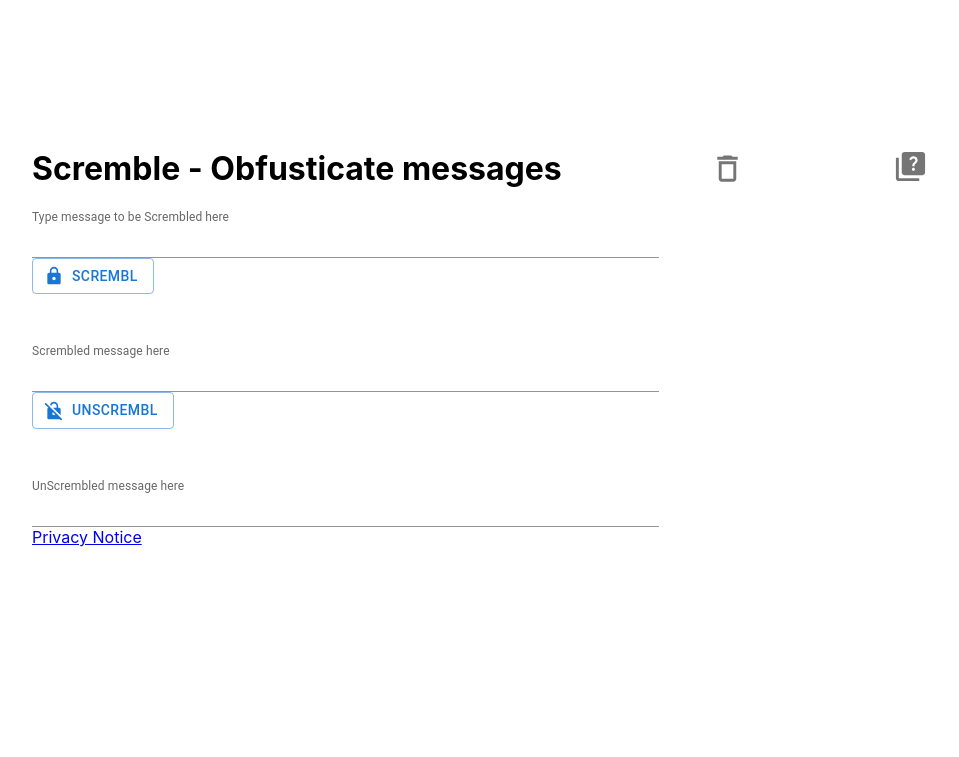
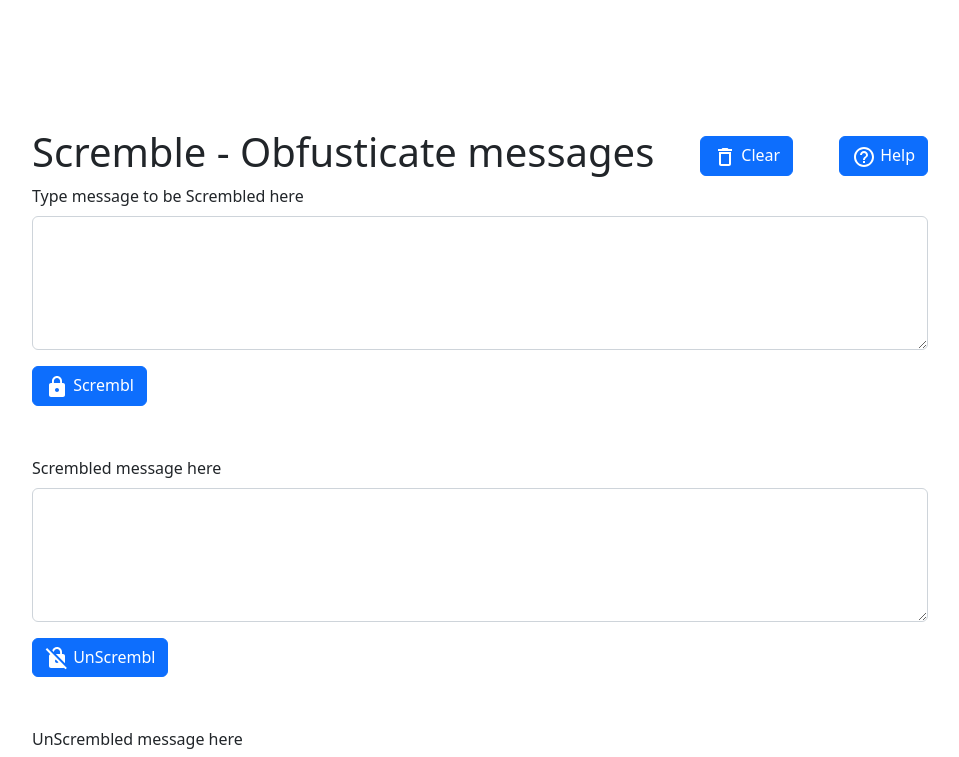
Before and after one commit to CaesuraMediaNet/scrembl-react, a React (Create React App) app: page / in a window 1280 px wide. Shown: the top 757 px of the page, without its empty margins (96-1055 px from the left). Built offline with nearby package versions, Linux system fonts and the light colour scheme.

Commit message:
Using Bootstrap now.

```diff
--- a/package.json
+++ b/package.json
@@ -11,7 +11,9 @@
     "@testing-library/jest-dom": "^5.16.5",
     "@testing-library/react": "^13.4.0",
     "@testing-library/user-event": "^13.5.0",
+    "bootstrap": "^5.2.3",
     "react": "^18.2.0",
+    "react-bootstrap": "^2.7.0",
     "react-copy-to-clipboard": "^5.1.0",
     "react-dom": "^18.2.0",
     "react-scripts": "5.0.1",
--- a/src/App.js
+++ b/src/App.js
@@ -1,3 +1,4 @@
+import 'bootstrap/dist/css/bootstrap.min.css';
 import {
 	useRef,
 	useState
@@ -7,6 +8,8 @@ import Message             from './components/Message.js';
 import Scrembled           from './components/Scrembled.js';
 import UnScrembled         from './components/UnScrembled.js';
 import DeleteOutlineIcon   from '@mui/icons-material/DeleteOutline';
+import Button              from 'react-bootstrap/Button';
+
 import './App.css';
 
 function App() {
@@ -48,7 +51,10 @@ function App() {
     <div style={{width : "70%", margin : "10%"}} >
 			<div style={{display: "flex", alignItems: "center", justifyContent: "space-between"}}>
 				<h1>Scremble - Obfusticate messages</h1>
-				<DeleteOutlineIcon color="action" fontSize="large" onClick={() => clearText()}></DeleteOutlineIcon>
+				<Button onClick={() => clearText()} variant="primary">
+					<DeleteOutlineIcon /> Clear
+				</Button>
+
 				<HelpModal />
 			</div>
 
--- a/src/components/HelpModal.js
+++ b/src/components/HelpModal.js
@@ -1,96 +1,47 @@
-/* https://mui.com/material-ui/react-dialog/ */
-import * as React from 'react';
-import PropTypes from 'prop-types';
-import Button from '@mui/material/Button';
-import { styled } from '@mui/material/styles';
-import Dialog from '@mui/material/Dialog';
-import DialogTitle from '@mui/material/DialogTitle';
-import DialogContent from '@mui/material/DialogContent';
-import DialogActions from '@mui/material/DialogActions';
-import IconButton from '@mui/material/IconButton';
-import CloseIcon from '@mui/icons-material/Close';
-import Typography from '@mui/material/Typography';
-import QuizIcon            from '@mui/icons-material/Quiz';
+import React, { useState } from 'react';
+import Button from 'react-bootstrap/Button';
+import HelpOutlineIcon from '@mui/icons-material/HelpOutline';
+import Modal from 'react-bootstrap/Modal';
 
-const BootstrapDialog = styled(Dialog)(({ theme }) => ({
-  '& .MuiDialogContent-root': {
-    padding: theme.spacing(2),
-  },
-  '& .MuiDialogActions-root': {
-    padding: theme.spacing(1),
-  },
-}));
+export default function HelpModal() {
 
-function BootstrapDialogTitle(props) {
-  const { children, onClose, ...other } = props;
+  const [show, setShow] = useState(false);
 
-  return (
-    <DialogTitle sx={{ m: 0, p: 2 }} {...other}>
-      {children}
-      {onClose ? (
-        <IconButton
-          aria-label="close"
-          onClick={onClose}
-          sx={{
-            position: 'absolute',
-            right: 8,
-            top: 8,
-            color: (theme) => theme.palette.grey[500],
-          }}
-        >
-          <CloseIcon />
-        </IconButton>
-      ) : null}
-    </DialogTitle>
+  const handleClose = () => setShow(false);
+  const handleShow = () => setShow(true);
+	return (
+    <>
+      <Button variant="primary" onClick={handleShow}>
+        <HelpOutlineIcon /> Help
+      </Button>
+
+      <Modal show={show} onHide={handleClose}>
+        <Modal.Header closeButton>
+          <Modal.Title>Scrembl HowTo</Modal.Title>
+        </Modal.Header>
+        <Modal.Body>
+					<div className="mb-3">
+						Suppose you have a secret message to send to your Social Media group that you think the Social Media platfom
+						might not like. Or it had hidden or deleted or blocked it.
+					</div>
+					<div className="mb-3">
+						Type your message into the top box, press Scremble, copy to clipboard then paste the
+						message into the Social Media as a post.
+					</div>
+					<div className="mb-3">
+						All members of your group can then copy it from the Social Media platfom into the middle box, and press
+						UnScrembl - they will see your original message.
+					</div>
+					<div className="mb-3">
+						<b>Note that no messages are sent to any server, or saved in any database!</b>
+					</div>
+				</Modal.Body>
+        <Modal.Footer>
+          <Button variant="primary" onClick={handleClose}>
+            Got It!
+          </Button>
+        </Modal.Footer>
+      </Modal>
+    </>
   );
 }
-
-BootstrapDialogTitle.propTypes = {
-  children: PropTypes.node,
-  onClose: PropTypes.func.isRequired,
-};
-
-export default function HelpModal() {
-  const [open, setOpen] = React.useState(false);
-
-  const handleClickOpen = () => {
-    setOpen(true);
-  };
-  const handleClose = () => {
-    setOpen(false);
-  };
-
-  return (
-    <div>
-      <QuizIcon color="action" fontSize="large" onClick={handleClickOpen}>
-      </QuizIcon>
-      <BootstrapDialog
-        onClose={handleClose}
-        aria-labelledby="customized-dialog-title"
-        open={open}
-      >
-        <BootstrapDialogTitle id="customized-dialog-title" onClose={handleClose}>
-          Scrembl : Obfusticate messages to send as weird text to be unScrembld by your friend.
-        </BootstrapDialogTitle>
-        <DialogContent dividers>
-          <Typography gutterBottom>
-						Suppose you have a secret message to send to your Social Media group that you think the Social Media platfom
-						might not like. Or it had hidden or deleted or blocked it.
-          </Typography>
-          <Typography gutterBottom>
-						Type your message into the top box, press Scremble, copy to clipboard then paste the message into the Social Media as a post.
-          </Typography>
-          <Typography gutterBottom>
-						All members of your group can then copy it from the Social Media platfom into the middle box, and press
-						UnScrembl - they will see your original message.
-          </Typography>
-        </DialogContent>
-        <DialogActions>
-          <Button autoFocus onClick={handleClose}>
-            Got It!
-          </Button>
-        </DialogActions>
-      </BootstrapDialog>
-    </div>
-  );
-}
--- a/src/components/Message.js
+++ b/src/components/Message.js
@@ -1,29 +1,22 @@
-import TextField           from '@mui/material/TextField';
-import Button              from '@mui/material/Button';
+import Form from 'react-bootstrap/Form';
+import Button from 'react-bootstrap/Button';
 import HttpsIcon from '@mui/icons-material/Https';
 
 export default function Message ({messageInputRef, scremble}) {
 	return (
 			<div style={{ marginBottom : "50px"}}>
-        <div>
-          <TextField
-              InputLabelProps={{ shrink: true }}
-              inputRef={messageInputRef}
-              id="standard-textarea"
-              label="Type message to be Scrembled here"
-              multiline
-              variant="standard"
-              color="success"
-              style={{width : "70%"}}
-          />
-        </div>
-        <Button
-          variant="outlined"
-					startIcon={<HttpsIcon />}
+				<Form>
+					<Form.Group className="mb-3" controlId="exampleForm.ControlTextarea1">
+						<Form.Label>Type message to be Scrembled here</Form.Label>
+						<Form.Control ref={messageInputRef} as="textarea" rows={5} />
+					</Form.Group>
+				</Form>
+				<Button
           onClick={() => scremble()}
-        >
-          Scrembl
-        </Button>
+					variant="primary"
+				>
+					<HttpsIcon /> Scrembl
+				</Button>
       </div>
 	);
 }
--- a/src/components/Scrembled.js
+++ b/src/components/Scrembled.js
@@ -1,6 +1,6 @@
-import TextField           from '@mui/material/TextField';
-import Button              from '@mui/material/Button';
 import { CopyToClipboard } from 'react-copy-to-clipboard';
+import Button from 'react-bootstrap/Button';
+import Form from 'react-bootstrap/Form';
 import NoEncryptionGmailerrorredIcon from '@mui/icons-material/NoEncryptionGmailerrorred';
 import ContentPasteIcon from '@mui/icons-material/ContentPaste';
 
@@ -14,34 +14,28 @@ export default function Scrembled ({
 {
 	return (
 		<div style={{ marginBottom : "50px"}}>
-			<div>
-				<TextField
-						InputLabelProps={{ shrink: true }}
-						inputRef={scrembledInputRef}
-						id="standard-textarea"
-						label="Scrembled message here"
-						multiline
-						variant="standard"
-						color="success"
-						style={{width : "70%"}}
-				/>
-			</div>
+			<Form>
+				<Form.Group className="mb-3" controlId="exampleForm.ControlTextarea2">
+					<Form.Label>Scrembled message here</Form.Label>
+					<Form.Control ref={scrembledInputRef} as="textarea" rows={5} />
+				</Form.Group>
+			</Form>
 			<Button
-				startIcon={<NoEncryptionGmailerrorredIcon />}
-				variant="outlined"
 				onClick={() => unscremble()}
+				variant="primary"
 			>
-				UnScrembl
+				<NoEncryptionGmailerrorredIcon /> UnScrembl
 			</Button>
 			{
 				copyScrembledToClipboard &&
 					<CopyToClipboard
+						className="ms-3"
 						text={scrembledInputRef.current.value}
 						onCopy={() => setCopiedScrembled (true)}
 					>
-						<ContentPasteIcon color={copiedScrembled ? "success" : "action"} fontSize="large">
-							{/*{copiedScrembled ? "Copied to Clipboard!" : "Copy to Clipboard"} */}
-						</ContentPasteIcon>
+						<Button variant={copiedScrembled ? "success" : "primary"}>
+							<ContentPasteIcon /> Copy
+						</Button>
 					</CopyToClipboard>
 			}
 		</div>
--- a/src/components/UnScrembled.js
+++ b/src/components/UnScrembled.js
@@ -1,4 +1,5 @@
-import TextField           from '@mui/material/TextField';
+import Form from 'react-bootstrap/Form';
+import Button from 'react-bootstrap/Button';
 import { CopyToClipboard } from 'react-copy-to-clipboard';
 import ContentPasteIcon    from '@mui/icons-material/ContentPaste';
 
@@ -10,27 +11,22 @@ export default function UnScrembled ({
 }) {
 	return (
 		<div>
-			<div>
-				<TextField
-						InputLabelProps={{ shrink: true }}
-						inputRef={unScrembledInputRef}
-						id="standard-textarea"
-						label="UnScrembled message here"
-						multiline
-						variant="standard"
-						color="success"
-						style={{width : "70%"}}
-				/>
-			</div>
+      <Form>
+        <Form.Group className="mb-3" controlId="exampleForm.ControlTextarea3">
+          <Form.Label>UnScrembled message here</Form.Label>
+          <Form.Control ref={unScrembledInputRef} as="textarea" rows={5} />
+        </Form.Group>
+      </Form>
 			{
 				copyUnScrembledToClipboard &&
 					<CopyToClipboard
 						text={unScrembledInputRef.current.value}
 						onCopy={() => setCopiedUnScrembled (true)}
 					>
-						<ContentPasteIcon color={copiedUnScrembled ? "success" : "action"} fontSize="large">
-							{/*{copiedUnScrembled ? "Copied to Clipboard!" : "Copy to Clipboard"}*/}
-						</ContentPasteIcon>
+						<Button variant={copiedUnScrembled ? "success" : "primary"}>
+              <ContentPasteIcon /> Copy
+            </Button>
+
 					</CopyToClipboard>
 			}
 		</div>
```
Also changed, not shown: 1 other file (tests, documents, lock files or other folders).
